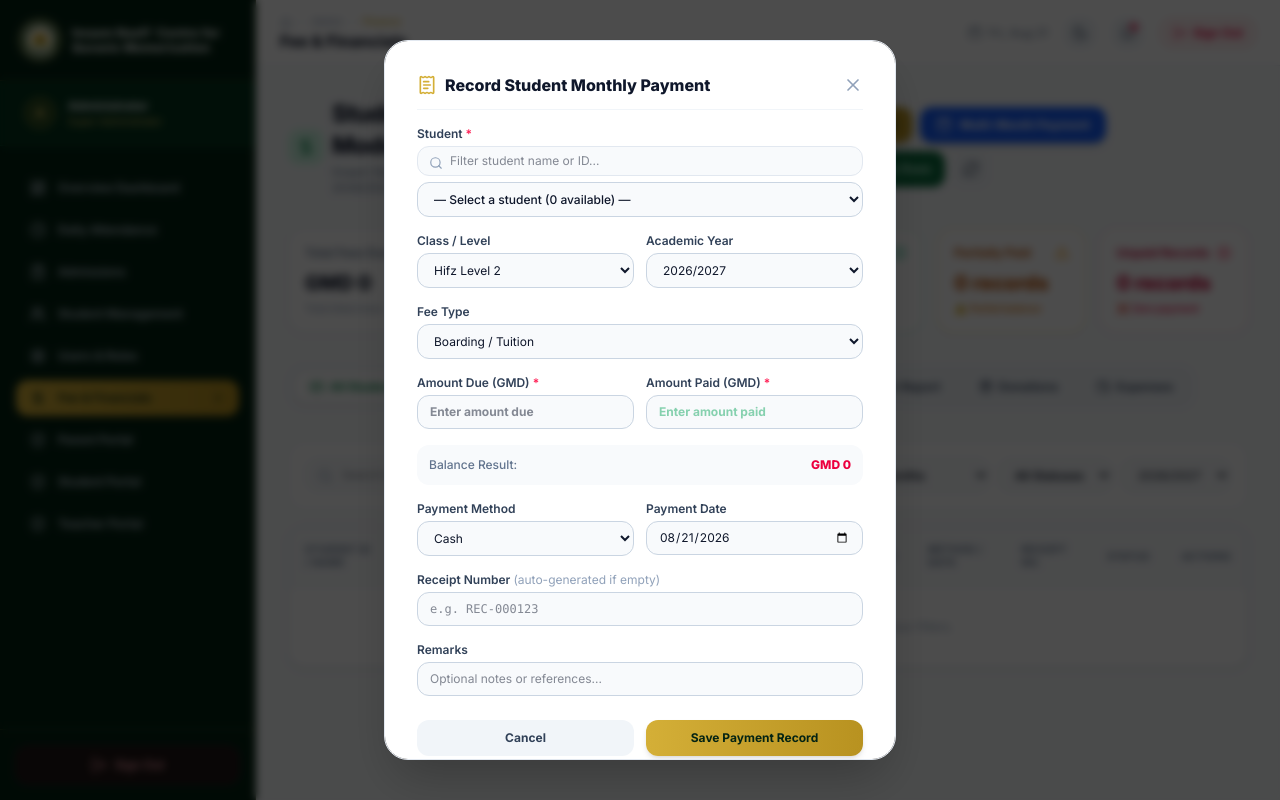
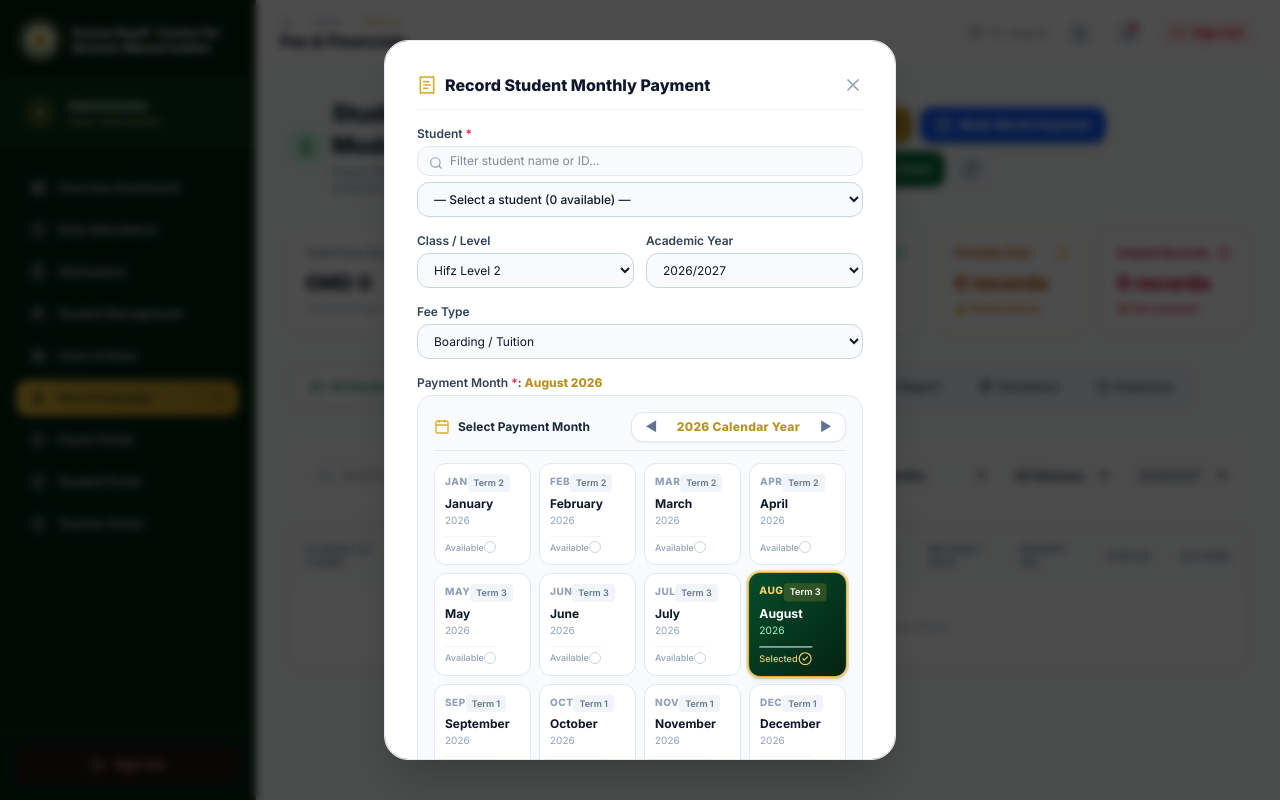
Before and after one commit to amadoujawo1/Quranic-boarding, a React (Vite) app in the folder frontend/: page /admin/finance in a window 1280 px wide. Both pictures are taken after a click on the button "Record Payment". Built offline with nearby package versions, Linux system fonts and the light colour scheme.

Commit message:
Revert "Remove payment month calendar picker from Record Student Monthly Payment modal"
This reverts commit d5d8cf7cb03df3c60788303d242d3a21ea50f93b.

```diff
--- a/frontend/src/pages/admin/FinancePage.tsx
+++ b/frontend/src/pages/admin/FinancePage.tsx
@@ -1870,6 +1870,19 @@ export const FinancePage: React.FC = () => {
               </select>
             </div>
 
+            {/* 12-Month Calendar Month Selector */}
+            <div>
+              <label className="block text-xs font-semibold text-slate-700 dark:text-slate-300 mb-1">
+                Payment Month <span className="text-rose-500">*</span>: <span className="font-extrabold text-gold-600 dark:text-gold-400">{paymentForm.payment_month}</span>
+              </label>
+              <YearCalendarMonthPicker
+                mode="single"
+                year={paymentModalYear}
+                onYearChange={setPaymentModalYear}
+                selectedMonth={paymentForm.payment_month}
+                onSelectMonth={(m) => setPaymentForm({ ...paymentForm, payment_month: m })}
+              />
+            </div>
 
 
             {/* Amount Due & Amount Paid */}
```
Also changed, not shown: 3 other files (tests, documents, lock files or other folders).
